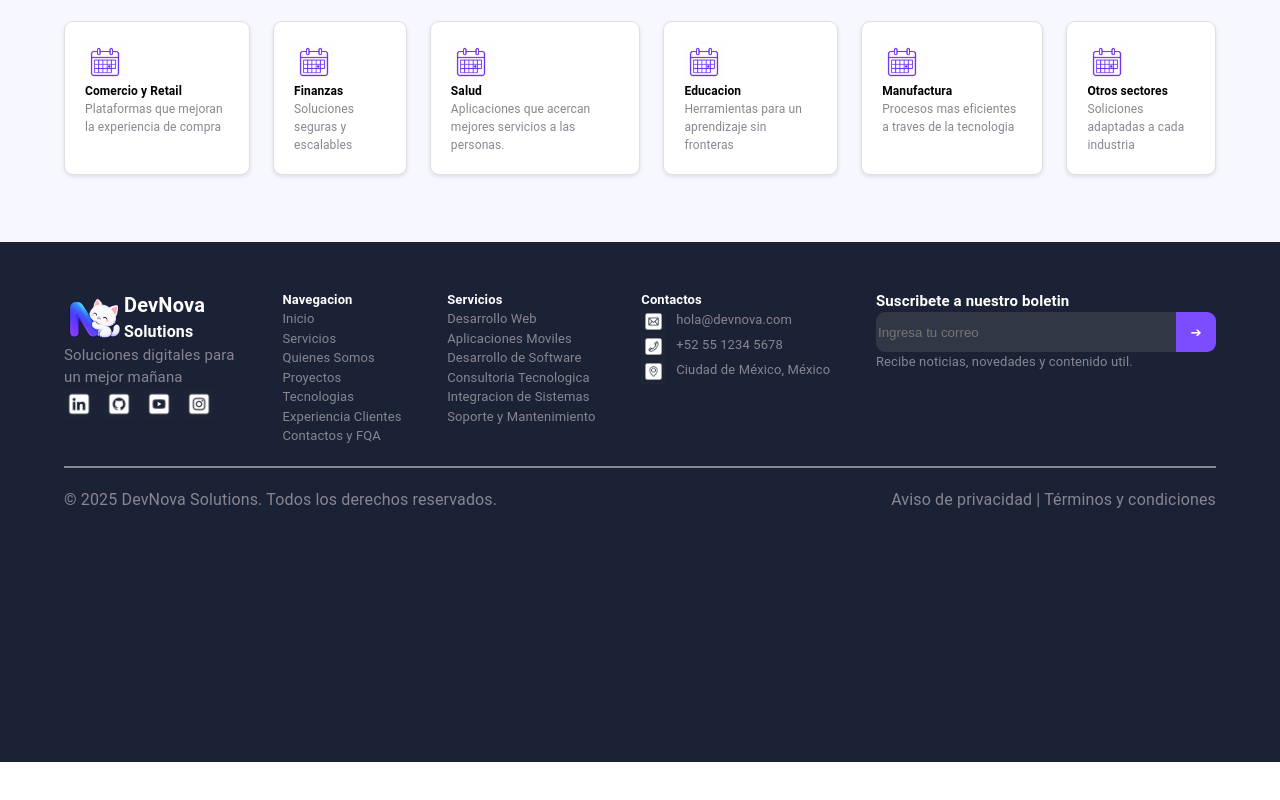
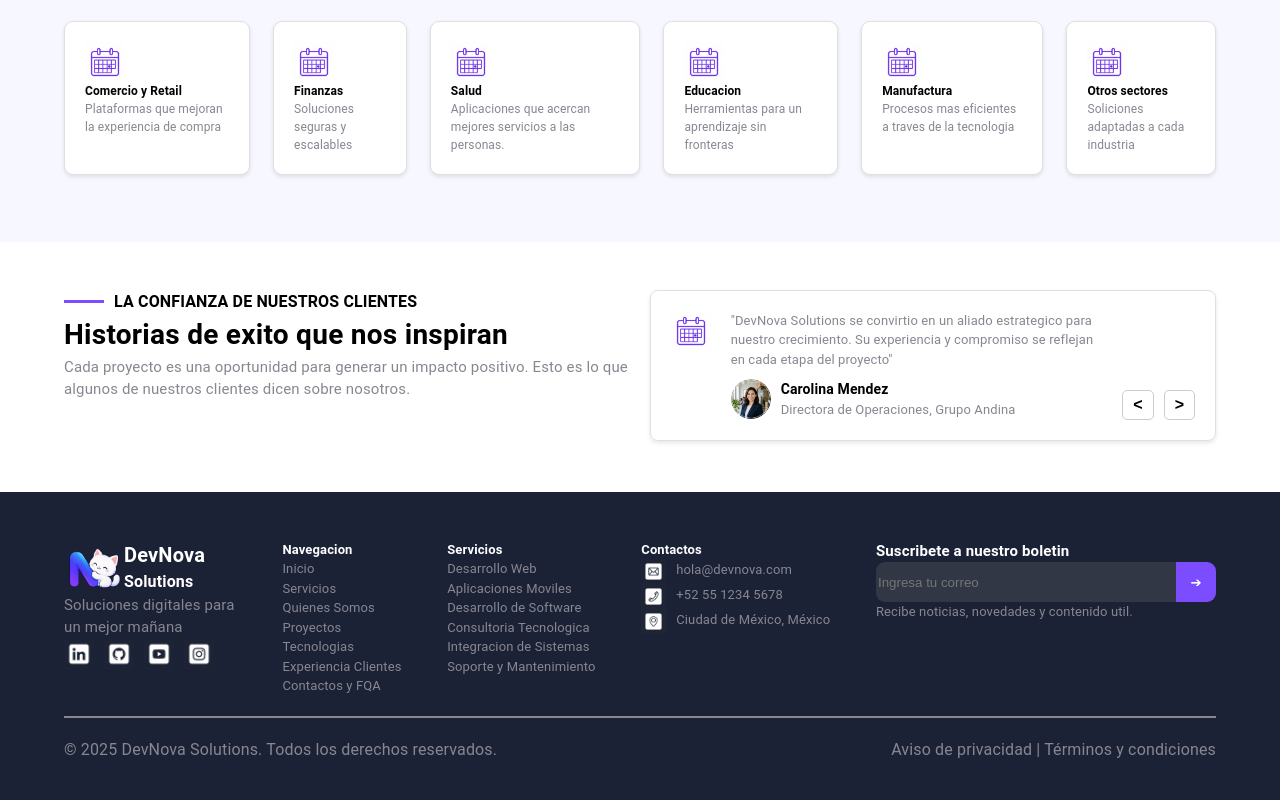
Before and after one commit to jessicahernandezt/dev-nova-solutions, a React (Vite) app: page / in a window 1280 px wide. Shown: the part 1889-2689 px from the top of the page. Before the commit the page ends 2651 px from the top, so only its background shows below. Built offline with nearby package versions, Linux system fonts and the light colour scheme.

Commit message:
HistoriaDeExito.jsx terminado

```diff
--- /dev/null
+++ b/src/components/HistoriaDeExito.jsx
@@ -0,0 +1,184 @@
+import {
+    Box,
+    Button,
+    Container,
+    Typography
+} from '@mui/material'
+
+function HistoriaDeExito() {
+    return (
+
+
+        <Box
+            sx={{
+                minHeight: '250px',
+                backgroundColor: '#fff',
+                py: 6,
+            }}
+        >
+
+            <Container maxWidth='lg' sx={{
+                gap: '2%',
+            }}>
+
+                <Box sx={{
+                    display: 'flex',
+                    gap: '20px',
+                }}>
+
+                    <Box sx={{
+                        width: '50%',
+                        marginBottom: '20px',
+                    }}>
+
+                        <Box sx={{
+                            display: 'flex',
+                            alignItems: 'center',
+                            gap: '10px',
+                        }}>
+
+                            <Box sx={{
+                                width: '40px',
+                                height: '3px',
+                                backgroundColor: '#7c4dff',
+                            }}>
+                            </Box>
+
+                            <Typography sx={{
+                                fontWeight: 'Bolder',
+                            }}>
+                                LA CONFIANZA DE NUESTROS CLIENTES
+                            </Typography>
+
+                        </Box>
+
+                        <Typography sx={{
+                            fontWeight: 'bold',
+                            fontSize: '28px',
+                        }}>
+                            Historias de exito que nos inspiran
+                        </Typography>
+
+                        <Typography sx={{
+                            color: '#888691',
+                            fontSize: '15px',
+                        }}>
+                            Cada proyecto es una oportunidad para generar un impacto positivo. Esto es lo que algunos de nuestros clientes dicen sobre nosotros.
+                        </Typography>
+
+                    </Box>
+
+                    <Box sx={{
+                        display: 'flex',
+                        gap: '20px',
+                        width: '50%',
+                        padding: '20px',
+                        border: '1px solid #e0e0e0',
+                        borderRadius: '8px',
+                        boxShadow: '0px 2px 4px rgba(0, 0, 0, 0.1)',
+                    }}>
+
+                        <Box>
+
+                            <Box sx={{
+                                width: '40px',
+                                height: '40px',
+                                backgroundColor: '#7c4dff',
+                                backgroundImage: `url(public/calendario.jpg)`,
+                                backgroundSize: 'cover',
+                                backgroundPosition: 'center',
+                                backgroundRepeat: 'no-repeat',
+                            }}>
+
+                            </Box>
+
+                        </Box>
+
+                        <Box>
+                            <Typography sx={{
+                                fontSize: '13px',
+                                color: '#888691',
+                            }}>
+                                "DevNova Solutions se convirtio en un aliado estrategico para nuestro crecimiento. Su experiencia y compromiso se reflejan en cada etapa del proyecto"
+                            </Typography>
+
+                            <Box sx={{
+                                display: 'flex',
+                                alignItems: 'center',
+                                gap: '10px',
+                                marginTop: '10px',
+                            }}>
+                                <Box sx={{
+                                    width: '40px',
+                                    height: '40px',
+                                    backgroundColor: '#7c4dff',
+                                    backgroundImage: `url(public/empresaria.jpeg)`,
+                                    backgroundSize: 'cover',
+                                    backgroundPosition: 'center',
+                                    backgroundRepeat: 'no-repeat',
+                                    borderRadius: '50%',
+                                }}>
+
+                                </Box>
+                                <Box>
+                                    <Typography sx={{
+                                        fontWeight: 'bold',
+                                        fontSize: '14px',
+                                    }}>
+                                        Carolina Mendez
+                                    </Typography>
+                                    <Typography sx={{
+                                        fontSize: '13px',
+                                        color: '#888691',
+                                    }}>
+                                        Directora de Operaciones, Grupo Andina
+                                    </Typography>
+                                </Box>
+                            </Box>
+
+                        </Box>
+
+                        <Box sx={{
+                            display: 'flex',
+                            alignItems: 'flex-end',
+                            flexDirection: 'row',
+                            gap: '10px',
+                        }}>
+                            <button style={{
+                                backgroundColor: '#fff',
+                                border: '1px solid #ccc',
+                                fontSize: '16px',
+                                padding: '5px 10px',
+                                fontWeight: 'bold',
+                                borderRadius: '5px',
+                            }}>
+                                &lt;
+                            </button>
+                            <button style={{
+                                backgroundColor: '#fff',
+                                border: '1px solid #ccc',
+                                fontSize: '16px',
+                                padding: '5px 10px',
+                                fontWeight: 'bold',
+                                borderRadius: '5px',
+                            }}>
+                                &gt;
+                            </button>
+                        </Box>
+                    </Box>
+
+                </Box>
+
+
+
+            </Container>
+
+
+        </Box>
+
+
+
+
+    )
+}
+export default HistoriaDeExito
--- a/src/pages/Home.jsx
+++ b/src/pages/Home.jsx
@@ -4,7 +4,7 @@ import Footer from '../components/Footer'
 import Metricas from '../components/Metricas'
 import Diferenciadores from '../components/Diferenciadores'
 import Industrias from '../components/Industrias'
-
+import HistoriaDeExito from '../components/HistoriaDeExito'
 
 
 
@@ -16,6 +16,7 @@ function Home() {
       <Metricas />
       <Diferenciadores />
       <Industrias />
+      <HistoriaDeExito />
       <Footer />
     </>
   )
```
Also changed, not shown: public/empresaria.jpeg (added).
